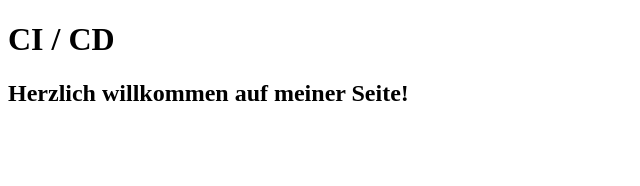
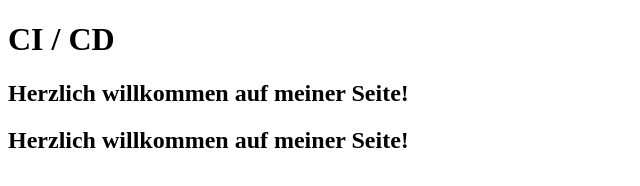
Before and after one commit to christian-grund/ci-cd, a plain HTML site: page index.html in a window 1280 px wide. Shown: the whole page, without its empty margins (0-640 px from the left). Drawn offline with Linux system fonts and the light colour scheme.

Commit message:
added new line

```diff
--- a/index.html
+++ b/index.html
@@ -8,5 +8,6 @@
 <body>
     <h1>CI / CD</h1>
     <h2>Herzlich willkommen auf meiner Seite!</h2>
+    <h2>Herzlich willkommen auf meiner Seite!</h2>
 </body>
 </html>
```
